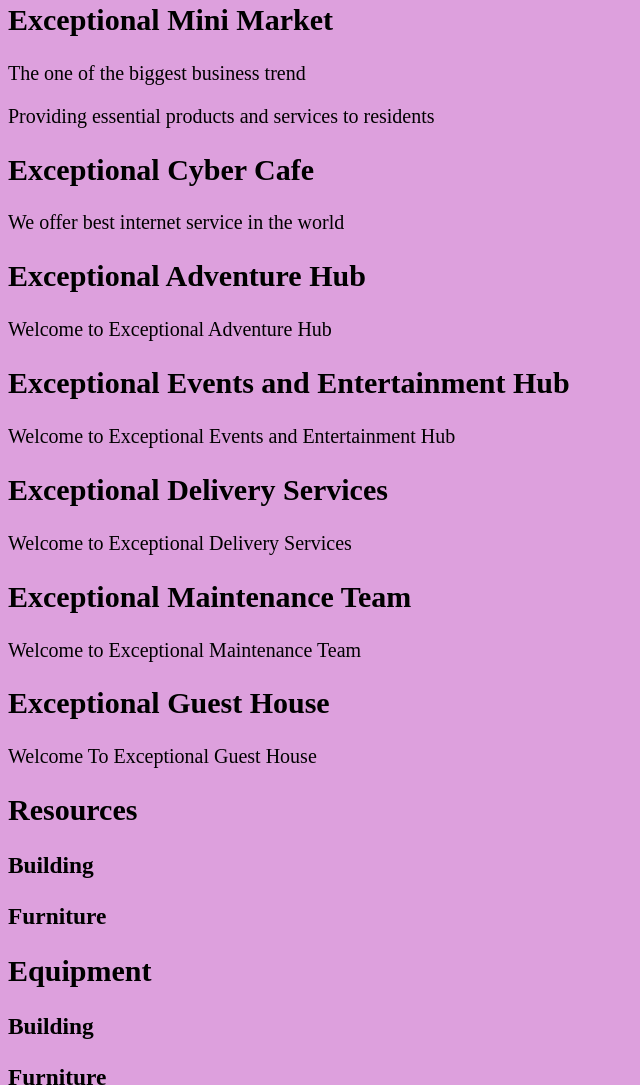
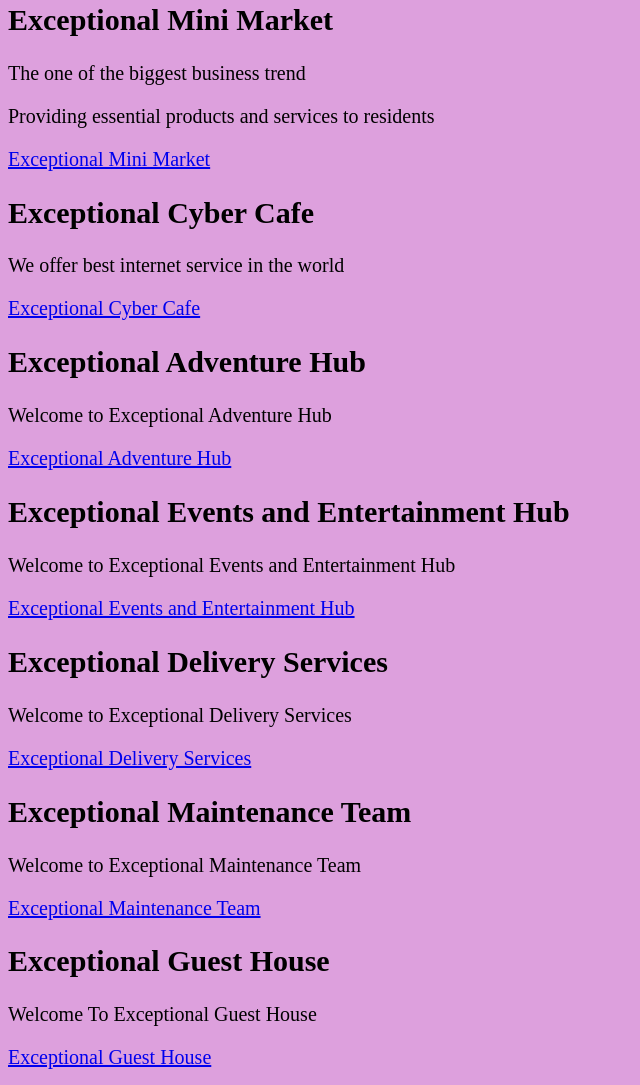
Before and after one commit to Mahlogonolo123/Exceptional-Pty-Ltd-, a plain HTML site: page index.html in a window 1280 px wide. Shown: the part 1844-2929 px from the top of the page, without its empty margins (0-640 px from the left). Drawn offline with Linux system fonts and the light colour scheme.

Commit message:
update index.html

```diff
--- a/index.html
+++ b/index.html
@@ -62,30 +62,37 @@
     <h1>Exceptional Mini Market</h1>
     <p>The one of the biggest business trend</p>
     <p>Providing essential products and services to residents</p>
+    <p><a href="https://exceptionalminimarket.netlify.app/">Exceptional Mini Market</a></p>
   </section>
   <section class="Exceptional Cyber Cafe container">
     <h1>Exceptional Cyber Cafe</h1>
     <p>We offer best internet service in the world </p>
+    <p><a href="https://exceptionalcybercafee.netlify.app/">Exceptional Cyber Cafe</a></p>
     </section>
   <section class="Exceptional Adventure Hub container">
     <h1>Exceptional Adventure Hub</h1>
     <p>Welcome to Exceptional Adventure Hub</p>
+    <p><a href="https://exceptionaladventurehub.netlify.app/">Exceptional Adventure Hub</a></p>
   </section>
   <section class="Exceptional Events and Entertainment Hub container">
     <h1>Exceptional Events and Entertainment Hub</h1>
     <p>Welcome to Exceptional Events and Entertainment Hub</p>
+    <p><a href="https://exceptionaleventsandentertainmenthub.netlify.app/">Exceptional Events and Entertainment Hub</a></p>
   </section>
   <section class="Exceptional Delivery Services container">
     <h1>Exceptional Delivery Services</h1>
     <p>Welcome to Exceptional Delivery Services</p>
+    <p><a href="https://exceptionaldeliveryservices.netlify.app/">Exceptional Delivery Services</a></p>
   </section>
   <section class="Exceptional Maintenance Team container">
     <h1>Exceptional Maintenance Team</h1>
     <p>Welcome to Exceptional Maintenance Team</p>
+    <p><a href="https://exceptionalmaintenanceteam.netlify.app/">Exceptional Maintenance Team</a></p>
   </section>
   <section class="Exceptional Guest House container">
     <h1>Exceptional Guest House</h1>
     <p>Welcome To Exceptional Guest House</p>
+    <p><a href="https://exceptionalguesthouse.netlify.app/">Exceptional Guest House</a></p>
     <h2>Resources</h2>
     <h3>Building</h3>
     <h3>Furniture</h3>
@@ -100,6 +107,10 @@
     <h3>Furniture</h3>
     <p>We solve all the problems </p>
   </section>
+  <section class="Exceptional Functional Management Plan">
+    <h1>Exceptional Functional Management Plan</h1>
+    <p><a href="https://exceptionalfunctionalmanagementplan.netlify.app/">Exceptional Functional Management Plan</a></p>
+  </section>
   <p>Nothing to see here...</p>
   <!-- Project -->
   <script src="main.js"></script>
```
